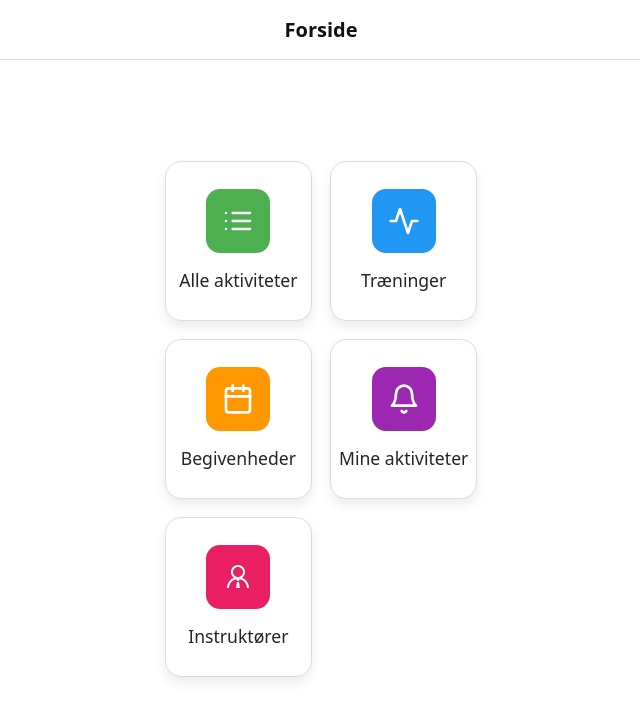
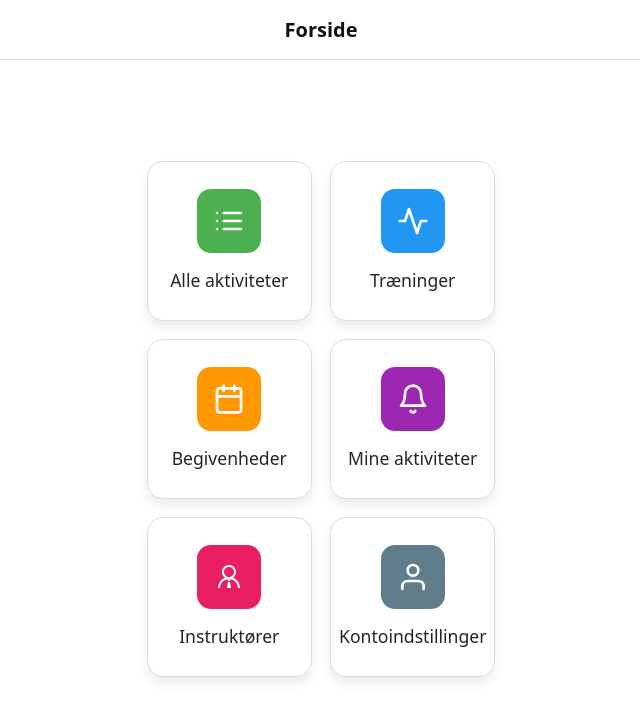
Before and after one commit to CharlineBennekou/Sir98Frontend, a React (Vite) app: page / in a window 1280 px wide. Shown: the top 720 px of the page, without its empty margins (319-959 px from the left). Built offline with nearby package versions, Linux system fonts and the light colour scheme.

Commit message:
Fixed build errors caused by our user test

```diff
--- a/src/components/activities/ActivityDetail.tsx
+++ b/src/components/activities/ActivityDetail.tsx
@@ -1,6 +1,6 @@
 import '../../styles/ActivityDetailStyle.css'
 import type { ActivityOccurrence } from '../../types/activityOccurrence';
-import { FiBellOff, FiArrowLeft, FiBell } from "react-icons/fi"
+import { FiArrowLeft } from "react-icons/fi"
 import { useEffect } from "react";
 import BadmintonImage from '../../assets/Badminton.jpg';
 import FootballImage from '../../assets/Football.jpg';
--- a/src/pages/ActivityList.tsx
+++ b/src/pages/ActivityList.tsx
@@ -138,7 +138,7 @@ export default function ActivityList() {
       <div style={{ marginTop: 70 }}></div>
 
       {/* Dropdown til antal dage frem */}
-      {/* <div style={{ margin: '1rem 0' }}>
+      <div style={{ margin: '1rem 0' }}>
         <label htmlFor="days-forward" style={{ marginRight: 10 }}>Vis {pageTitle.toLowerCase()} i de næste:</label>
         <select
           id="days-forward"
@@ -149,7 +149,7 @@ export default function ActivityList() {
           <option value={14}>14 dage</option>
           <option value={30}>30 dage</option>
         </select>
-      </div> */}
+      </div>
 
       {sortedDates.length === 0 ? (
         // Hvis ingen aktiviteter matcher filtreringen
--- a/src/pages/Dashboard.tsx
+++ b/src/pages/Dashboard.tsx
@@ -41,12 +41,12 @@ export default function Dashboard() {
       onClick: () => navigate("/instructor"),
       color: "#E91E63",
     },
-    // {
-    //   label: "Kontoindstillinger",
-    //   icon: <FiUser />,
-    //   onClick: () => navigate("/konto"),
-    //   color: "#607D8B",
-    // }
+    {
+      label: "Kontoindstillinger",
+      icon: <FiUser />,
+      onClick: () => navigate("/konto"),
+      color: "#607D8B",
+    }
   ];
 
   return (
```
